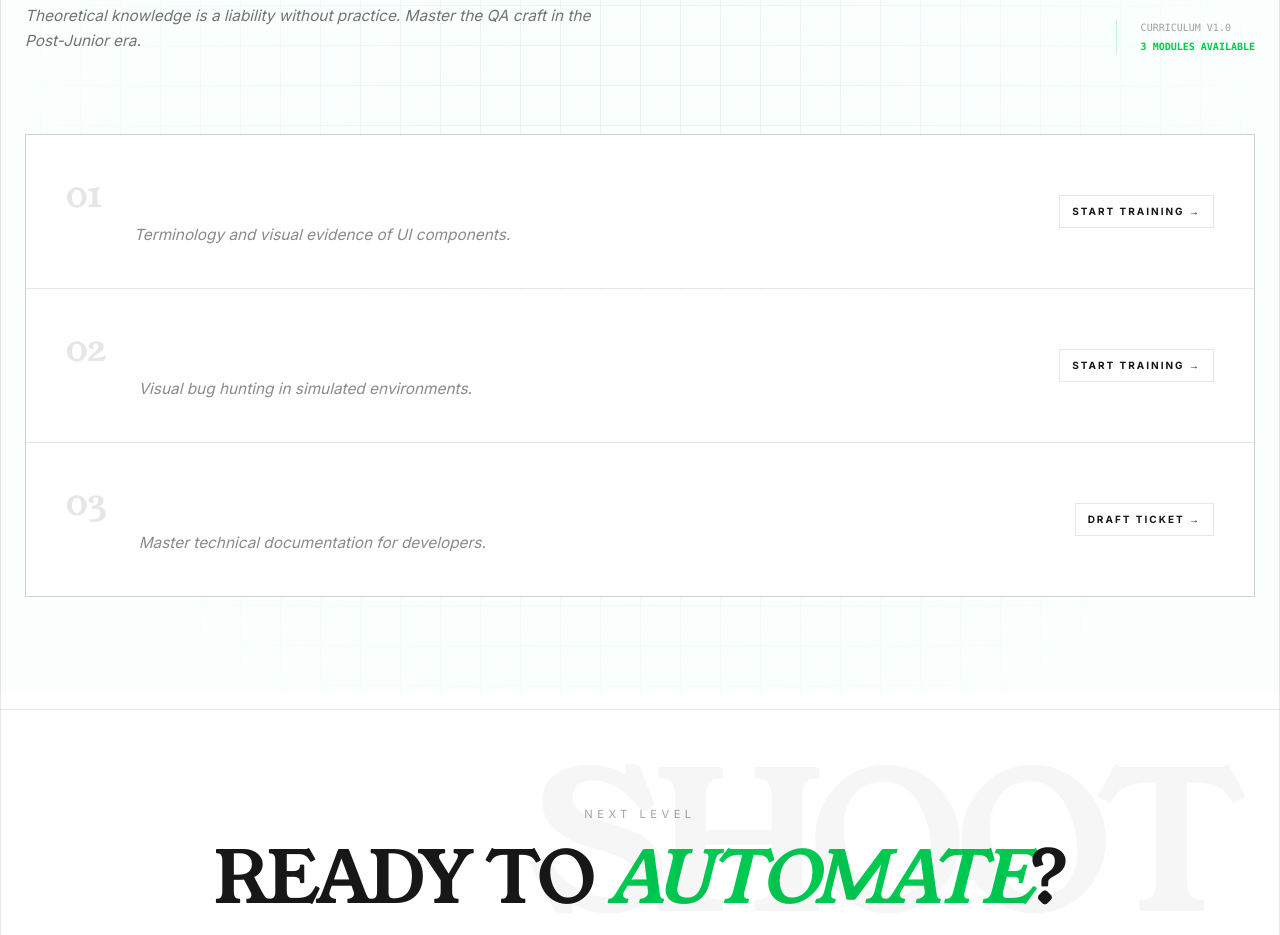
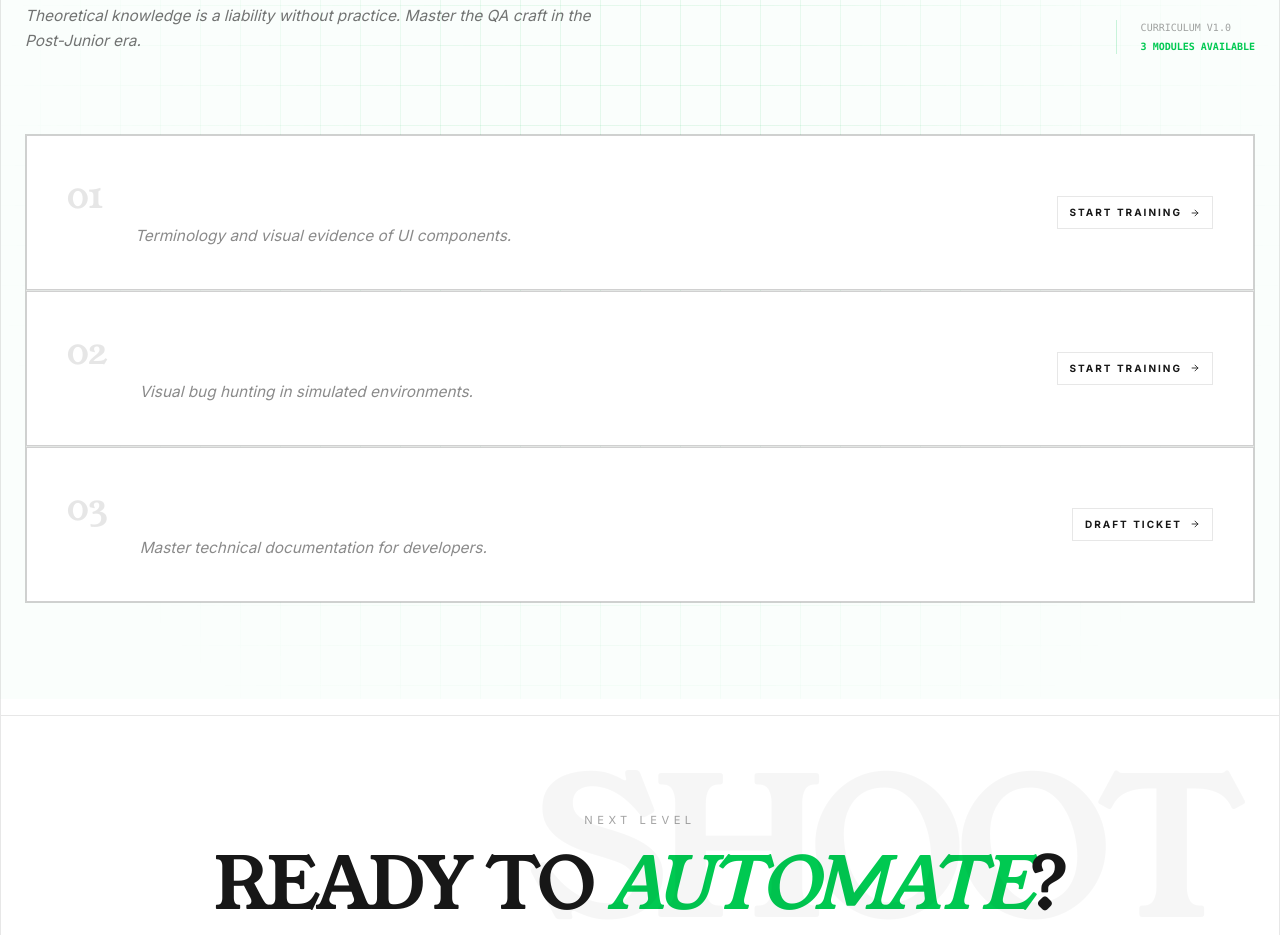
Before and after one commit to highimexy/it-shit, a Next.js app in the folder frontend/: page /qa in a window 1280 px wide. Shown: the part 2920-3855 px from the top of the page. Built offline with nearby package versions, Linux system fonts and the light colour scheme.

Commit message:
fix: QA Page, new hover on cards and new icons for spans (fake buttons)

```diff
--- a/frontend/app/qa/page.tsx
+++ b/frontend/app/qa/page.tsx
@@ -5,6 +5,7 @@ import { SectionDivider } from '../components/SectionDivider'
 import { SubpageHeader } from '../components/SubpageHeader'
 import { Container } from '../wrappers/Container'
 import Link from 'next/link'
+import { FiArrowRight } from 'react-icons/fi'
 
 export default function QaPage() {
   const accentColor = 'text-green-500'
@@ -279,7 +280,7 @@ export default function QaPage() {
               {/* STEP 01 - THE LEXICON */}
               <Link
                 href="/qa/dictionary"
-                className="group bg-background relative p-5 transition-all duration-300 ease-out hover:z-20 hover:-translate-y-1 hover:shadow-[0_10px_30px_-10px_rgba(34,197,94,0.15)] md:p-10 md:hover:translate-x-2 md:hover:-translate-y-2 md:hover:shadow-[-20px_25px_50px_-15px_rgba(34,197,94,0.2)]"
+                className="group bg-background border-foreground/20 relative border p-5 transition-all duration-300 ease-out hover:z-20 hover:-translate-y-1 hover:rounded-md hover:shadow-[0_10px_30px_-10px_rgba(34,197,94,0.15)] md:p-10 md:hover:translate-x-2 md:hover:-translate-y-2 md:hover:shadow-[-20px_25px_50px_-15px_rgba(34,197,94,0.2)]"
               >
                 <div className="flex flex-col justify-between gap-6 md:flex-row md:items-center">
                   <div className="flex items-start gap-4 md:gap-8">
@@ -296,8 +297,8 @@ export default function QaPage() {
                       </p>
                     </div>
                   </div>
-                  <span className="border-foreground/10 w-fit self-start border px-3 py-2 text-[8px] font-bold tracking-[0.2em] whitespace-nowrap uppercase transition-all group-hover:border-green-500 group-hover:bg-green-500 group-hover:text-black md:self-auto md:text-[10px]">
-                    Start Training →
+                  <span className="border-foreground/10 flex w-fit items-center gap-2 self-start border px-3 py-2 text-[8px] font-bold tracking-[0.2em] whitespace-nowrap uppercase transition-all group-hover:border-green-500 group-hover:bg-green-500 group-hover:text-black md:self-auto md:text-[10px]">
+                    Start Training <FiArrowRight />
                   </span>
                 </div>
               </Link>
@@ -305,7 +306,7 @@ export default function QaPage() {
               {/* STEP 02 - EVIDENCE ROOM */}
               <Link
                 href="/qa/evidence-room"
-                className="group bg-background relative p-5 transition-all duration-300 ease-out hover:z-20 hover:-translate-y-1 hover:shadow-[0_10px_30px_-10px_rgba(34,197,94,0.15)] md:p-10 md:hover:translate-x-2 md:hover:-translate-y-2 md:hover:shadow-[-20px_25px_50px_-15px_rgba(34,197,94,0.2)]"
+                className="group bg-background border-foreground/20 relative border p-5 transition-all duration-300 ease-out hover:z-20 hover:-translate-y-1 hover:rounded-md hover:shadow-[0_10px_30px_-10px_rgba(34,197,94,0.15)] md:p-10 md:hover:translate-x-2 md:hover:-translate-y-2 md:hover:shadow-[-20px_25px_50px_-15px_rgba(34,197,94,0.2)]"
               >
                 <div className="flex flex-col justify-between gap-6 md:flex-row md:items-center">
                   <div className="flex items-start gap-4 md:gap-8">
@@ -321,8 +322,8 @@ export default function QaPage() {
                       </p>
                     </div>
                   </div>
-                  <span className="border-foreground/10 w-fit self-start border px-3 py-2 text-[8px] font-bold tracking-[0.2em] whitespace-nowrap uppercase transition-all group-hover:border-green-500 group-hover:bg-green-500 group-hover:text-black md:self-auto md:text-[10px]">
-                    Start Training →
+                  <span className="border-foreground/10 flex w-fit items-center gap-2 self-start border px-3 py-2 text-[8px] font-bold tracking-[0.2em] whitespace-nowrap uppercase transition-all group-hover:border-green-500 group-hover:bg-green-500 group-hover:text-black md:self-auto md:text-[10px]">
+                    Start Training <FiArrowRight />
                   </span>
                 </div>
               </Link>
@@ -330,7 +331,7 @@ export default function QaPage() {
               {/* STEP 03 - BUG REPORTING */}
               <Link
                 href="/qa/bug-report"
-                className="group bg-background relative p-5 transition-all duration-300 ease-out hover:z-20 hover:-translate-y-1 hover:shadow-[0_10px_30px_-10px_rgba(34,197,94,0.15)] md:p-10 md:hover:translate-x-2 md:hover:-translate-y-2 md:hover:shadow-[-20px_25px_50px_-15px_rgba(34,197,94,0.2)]"
+                className="group bg-background border-foreground/20 relative border p-5 transition-all duration-300 ease-out hover:z-20 hover:-translate-y-1 hover:rounded-md hover:shadow-[0_10px_30px_-10px_rgba(34,197,94,0.15)] md:p-10 md:hover:translate-x-2 md:hover:-translate-y-2 md:hover:shadow-[-20px_25px_50px_-15px_rgba(34,197,94,0.2)]"
               >
                 <div className="flex flex-col justify-between gap-6 md:flex-row md:items-center">
                   <div className="flex items-start gap-4 md:gap-8">
@@ -346,8 +347,8 @@ export default function QaPage() {
                       </p>
                     </div>
                   </div>
-                  <span className="border-foreground/10 w-fit self-start border px-3 py-2 text-[8px] font-bold tracking-[0.2em] whitespace-nowrap uppercase transition-all group-hover:border-green-500 group-hover:bg-green-500 group-hover:text-black md:self-auto md:text-[10px]">
-                    Draft Ticket →
+                  <span className="border-foreground/10 align-center flex items-center gap-2 self-start border px-3 py-2 text-[8px] font-bold tracking-[0.2em] whitespace-nowrap uppercase transition-all group-hover:border-green-500 group-hover:bg-green-500 group-hover:text-black md:self-auto md:text-[10px]">
+                    Draft Ticket <FiArrowRight />
                   </span>
                 </div>
               </Link>
```
